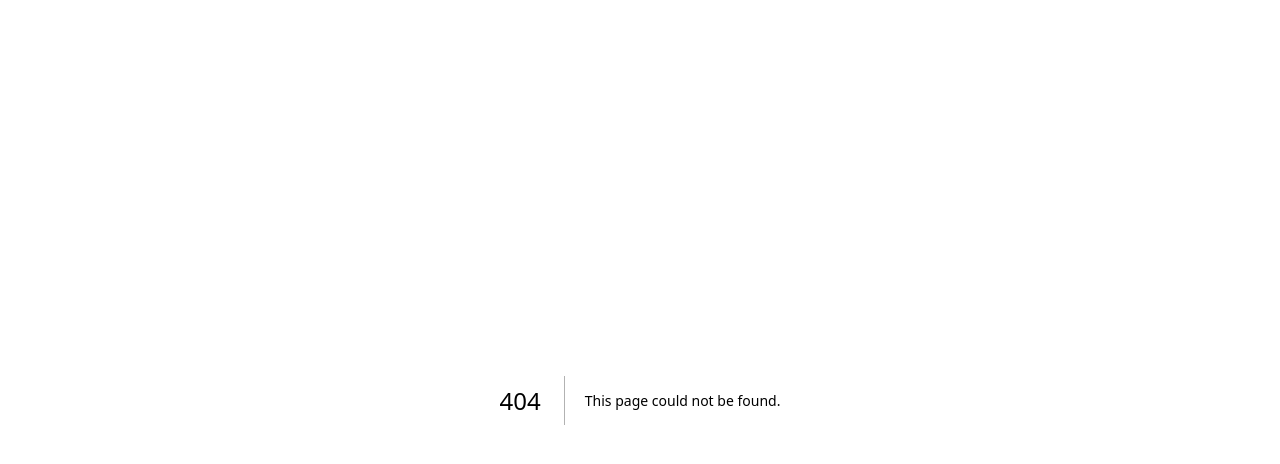
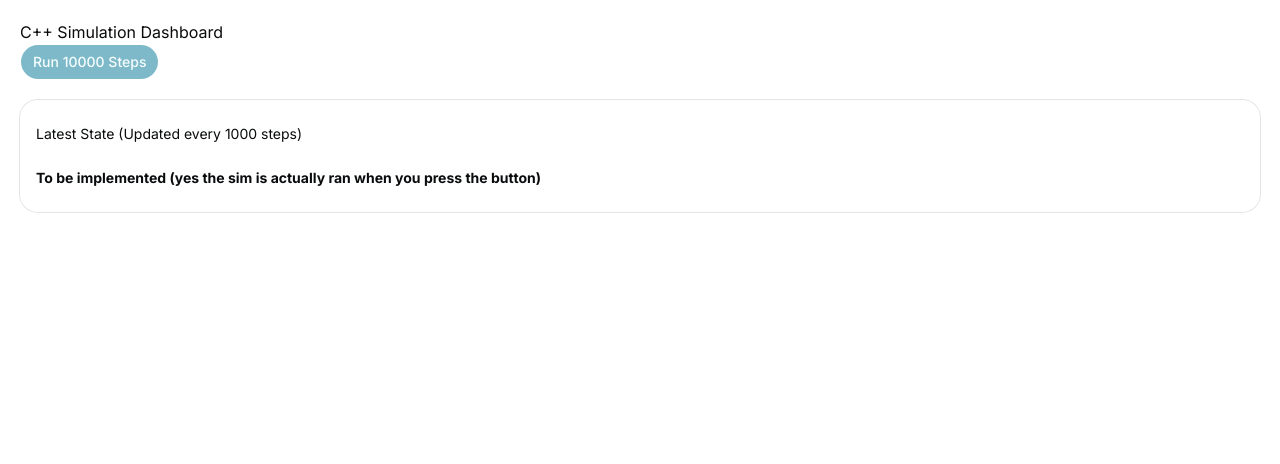
Before and after one commit to Rice-Material-Science-Lab/lithium-website, a Next.js app: page /sim in a window 1280 px wide. Before the commit this address had no page. Shown: the top 464 px of the page. Built offline with nearby package versions, Linux system fonts and the light colour scheme; no server answers.

Commit message:
Add sim calling functionality

```diff
--- a/app/layout.tsx
+++ b/app/layout.tsx
@@ -1,4 +1,4 @@
-import { Geist, Geist_Mono, Inter, Merriweather } from "next/font/google"
+import { Geist_Mono, Inter, Merriweather } from "next/font/google"
 
 import "./globals.css"
 import { ThemeProvider } from "@/components/theme-provider"
--- a/app/page.tsx
+++ b/app/page.tsx
@@ -1,14 +1,20 @@
+"use client"
+
 import { Button } from "@/components/ui/button"
+import { useRouter } from "next/navigation"
 
 export default function Page() {
+  const router = useRouter()
+
   return (
     <div className="flex min-h-svh p-6">
       <div className="flex max-w-md min-w-0 flex-col gap-4 text-sm leading-loose">
         <div>
-          <h1 className="font-medium">Project ready!</h1>
-          <p>You may now add components and start building.</p>
-          <p>We&apos;ve already added the button component for you.</p>
-          <Button className="mt-2">Button</Button>
+          <h1 className="font-medium">Lithium Deposition Simulator/Demo</h1>
+          <p>Everything is a WIP right now.</p>
+          <Button onClick={() => router.push("/sim")} className="mt-2">
+            Go to sim
+          </Button>
         </div>
         <div className="font-mono text-xs text-muted-foreground">
           (Press <kbd>d</kbd> to toggle dark mode)
--- /dev/null
+++ b/app/sim/page.tsx
@@ -0,0 +1,95 @@
+"use client"
+
+import { Button } from "@/components/ui/button"
+import { Card } from "@/components/ui/card"
+import { useState, useEffect } from "react"
+
+interface CustomWasmModule {
+  ccall(
+    ident: string,
+    returnType: string | null,
+    argTypes: string[],
+    args: unknown[]
+  ): unknown
+}
+
+export default function SimPage() {
+  // tb used
+  // eslint-disable-next-line @typescript-eslint/no-unused-vars
+  const [simState, setSimState] = useState({})
+  const [wasmModule, setWasmModule] = useState<CustomWasmModule | null>(null)
+
+  useEffect(() => {
+    // state setter to be set by c++ code
+    // eslint-disable-next-line @typescript-eslint/no-explicit-any
+    ;(window as any).onSimUpdate = (stateFromCpp: {
+      totalSteps: number
+      temperature: number
+      pressure: number
+    }) => {
+      setSimState({
+        totalSteps: stateFromCpp.totalSteps,
+        temperature: parseFloat(stateFromCpp.temperature.toFixed(2)),
+        pressure: parseFloat(stateFromCpp.pressure.toFixed(2)),
+      })
+    }
+
+    let active = true
+
+    const initWasm = async () => {
+      try {
+        const scriptUrl = "/lkmc-wasm.js"
+        const wasmGlueCode = await import(
+          /* @vite-ignore */ /* webpackIgnore: true */ scriptUrl
+        )
+
+        const moduleFactory = wasmGlueCode.default
+
+        if (typeof moduleFactory === "function" && active) {
+          const initializedModule = await moduleFactory()
+          setWasmModule(initializedModule)
+        } else if (!moduleFactory) {
+          console.error("The default export from lkmc-wasm.js is undefined.")
+        }
+      } catch (err) {
+        console.error("Failed to natively import WebAssembly glue code:", err)
+      }
+    }
+
+    initWasm()
+
+    // Cleanup block
+    return () => {
+      active = false
+      // eslint-disable-next-line @typescript-eslint/no-explicit-any
+      delete (window as any).onSimUpdate
+    }
+  }, [])
+
+  const handleStartSim = () => {
+    if (wasmModule) {
+      // PARAMS FOR CALLING C++ FUNCTION: function name, return type, argument types, arguments
+      wasmModule.ccall("init_simulation", null, [], [])
+      wasmModule.ccall("run_steps", null, ["int"], [10000])
+      console.log(
+        "Ran " + wasmModule.ccall("get_step", "int", [], []) + " steps."
+      )
+    }
+  }
+
+  return (
+    <div className="p-5">
+      <h1>C++ Simulation Dashboard</h1>
+      <Button onClick={handleStartSim} disabled={!wasmModule}>
+        Run 10000 Steps
+      </Button>
+
+      <Card className="mt-5">
+        <h3>Latest State (Updated every 1000 steps)</h3>
+        <p>
+          <strong>To be implemented (yes the sim is actually ran when you press the button)</strong>
+        </p>
+      </Card>
+    </div>
+  )
+}
--- /dev/null
+++ b/components/ui/card.tsx
@@ -0,0 +1,100 @@
+import * as React from "react"
+
+import { cn } from "@/lib/utils"
+
+function Card({
+  className,
+  size = "default",
+  ...props
+}: React.ComponentProps<"div"> & { size?: "default" | "sm" }) {
+  return (
+    <div
+      data-slot="card"
+      data-size={size}
+      className={cn(
+        "group/card flex p-4 flex-col gap-(--card-spacing) overflow-hidden rounded-2xl bg-card py-(--card-spacing) text-sm text-card-foreground ring-1 ring-foreground/10 [--card-spacing:--spacing(6)] has-[>img:first-child]:pt-0 data-[size=sm]:[--card-spacing:--spacing(4)] *:[img:first-child]:rounded-t-xl *:[img:last-child]:rounded-b-xl",
+        className
+      )}
+      {...props}
+    />
+  )
+}
+
+function CardHeader({ className, ...props }: React.ComponentProps<"div">) {
+  return (
+    <div
+      data-slot="card-header"
+      className={cn(
+        "group/card-header @container/card-header grid auto-rows-min items-start gap-2 rounded-t-xl px-(--card-spacing) has-data-[slot=card-action]:grid-cols-[1fr_auto] has-data-[slot=card-description]:grid-rows-[auto_auto] [.border-b]:pb-(--card-spacing)",
+        className
+      )}
+      {...props}
+    />
+  )
+}
+
+function CardTitle({ className, ...props }: React.ComponentProps<"div">) {
+  return (
+    <div
+      data-slot="card-title"
+      className={cn("font-heading text-base font-medium", className)}
+      {...props}
+    />
+  )
+}
+
+function CardDescription({ className, ...props }: React.ComponentProps<"div">) {
+  return (
+    <div
+      data-slot="card-description"
+      className={cn("text-sm text-muted-foreground", className)}
+      {...props}
+    />
+  )
+}
+
+function CardAction({ className, ...props }: React.ComponentProps<"div">) {
+  return (
+    <div
+      data-slot="card-action"
+      className={cn(
+        "col-start-2 row-span-2 row-start-1 self-start justify-self-end",
+        className
+      )}
+      {...props}
+    />
+  )
+}
+
+function CardContent({ className, ...props }: React.ComponentProps<"div">) {
+  return (
+    <div
+      data-slot="card-content"
+      className={cn("px-(--card-spacing)", className)}
+      {...props}
+    />
+  )
+}
+
+function CardFooter({ className, ...props }: React.ComponentProps<"div">) {
+  return (
+    <div
+      data-slot="card-footer"
+      className={cn(
+        "flex items-center rounded-b-xl px-(--card-spacing) [.border-t]:pt-(--card-spacing)",
+        className
+      )}
+      {...props}
+    />
+  )
+}
+
+export {
+  Card,
+  CardHeader,
+  CardFooter,
+  CardTitle,
+  CardAction,
+  CardDescription,
+  CardContent,
+}
--- /dev/null
+++ b/global.d.ts
@@ -0,0 +1,26 @@
+export {};
+
+// Define Emscripten Module interface
+interface EmscriptenModule {
+  ccall(
+    ident: string,
+    returnType: 'string' | 'number' | 'boolean' | null,
+    argTypes: Array<'string' | 'number' | 'boolean'>,
+    // eslint-disable-next-line @typescript-eslint/no-explicit-any
+    args: any[],
+    options?: { async?: boolean }
+  // eslint-disable-next-line @typescript-eslint/no-explicit-any
+  ): any;
+}
+
+declare global {
+  interface Window {
+    onSimUpdate?: (stateFromCpp: {
+      totalSteps: number;
+      temperature: number;
+      pressure: number;
+    }) => void;
+
+    Module?: EmscriptenModule;
+  }
+}
```
